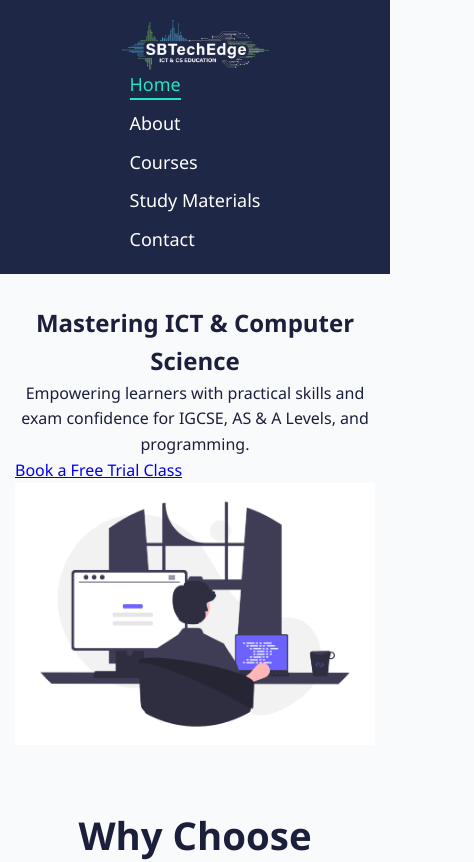
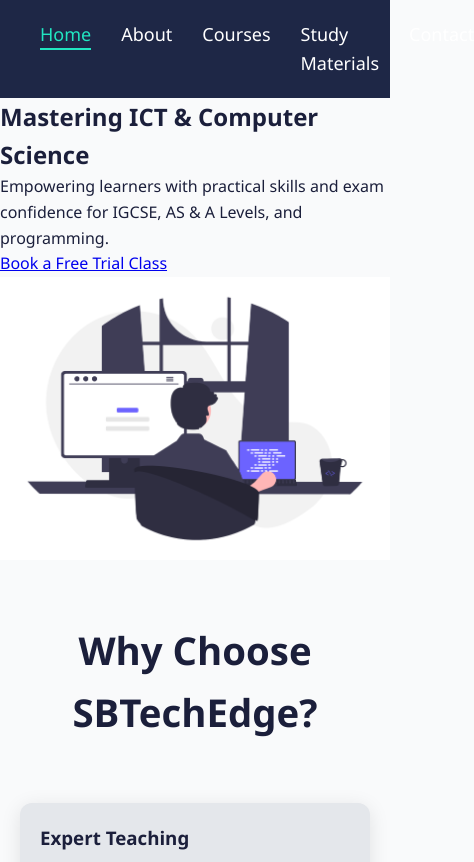
Before and after one commit to bhoirsomesh/sbtechedge-react, a React (Vite) app: page / in a window 390 px wide. Shown: the top 862 px of the page, 474 px wide, since content can reach past the window. Built offline with nearby package versions, Linux system fonts and the light colour scheme.

Commit message:
formatted to mobile vieww

```diff
--- a/src/styles.css
+++ b/src/styles.css
@@ -372,67 +372,31 @@
   display: none;
 }
 @media screen and (max-width: 768px) {
-  /* Fix hero section */
   .hero-container {
-    flex-direction: column !important;
-    text-align: center !important;
-    padding: 30px 15px !important;
+    display: flex;
+    flex-direction: column;
+    align-items: center;
+    padding: 20px;
+    text-align: center;
+    gap: 20px;
   }
 
   .hero-text h1 {
-    font-size: 1.6rem !important;
+    font-size: 1.6rem;
   }
 
   .hero-text p {
-    font-size: 1rem !important;
+    font-size: 1rem;
   }
 
   .hero-image {
-    width: 90% !important;
-    max-width: 320px !important;
-    margin: auto !important;
-  }
-
-  /* Fix study materials */
-  .materials-grid {
-    grid-template-columns: 1fr !important;
-    gap: 20px !important;
-    padding: 0 15px !important;
-  }
-
-  .material-card {
-    padding: 15px !important;
-    font-size: 0.95rem !important;
-  }
-
-  /* Fix navbar layout */
-  .navbar-container {
-    flex-direction: column !important;
-    align-items: center !important;
-  }
-
-  .nav-links {
-    display: flex !important;
-    flex-direction: column !important;
-    gap: 10px !important;
-    padding: 0 !important;
-  }
-
-  /* General layout */
-  section,
-  .features,
-  .courses,
-  .testimonials,
-  .contact-section {
-    padding: 30px 15px !important;
-  }
-
-  h1, h2, h3, p {
-    text-align: center !important;
+    width: 90%;
+    max-width: 320px;
+    height: auto;
   }
 
   .cta-button {
-    padding: 10px 20px !important;
-    font-size: 16px !important;
+    font-size: 16px;
+    padding: 10px 20px;
   }
 }
```
